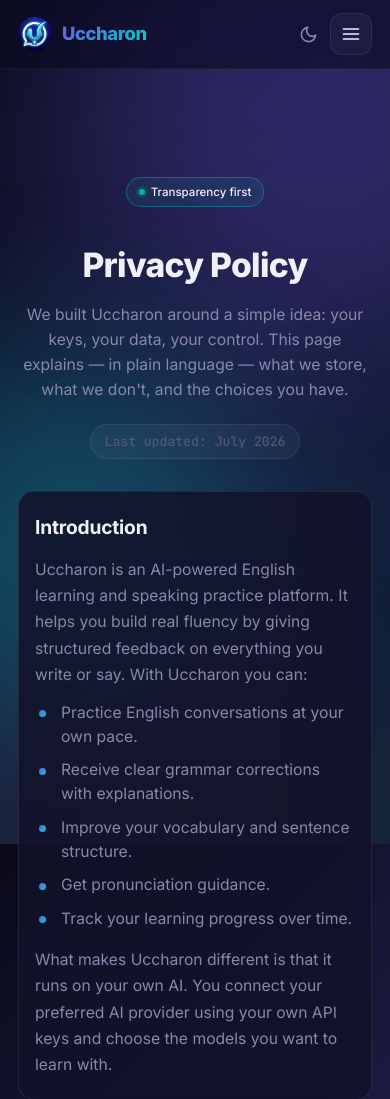
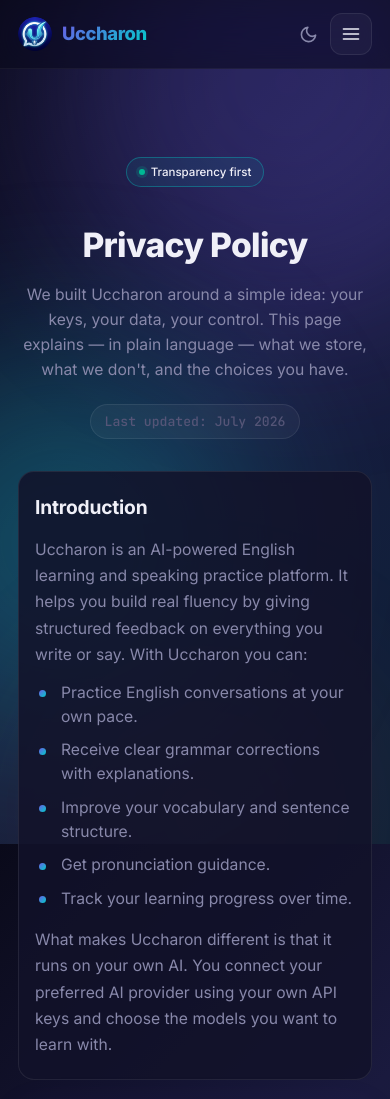
Before and after one commit to ehtesam75/Uccharon, a Django app: page /privacy/ in a window 390 px wide. Shown: the top 1099 px of the page. Run offline with Django 5.2, Linux system fonts and the light colour scheme.

Commit message:
style(ui): adjust privacy hero padding
Reduce top padding for the privacy hero section on desktop and mobile
to improve vertical spacing and visual balance.

```diff
--- a/coach/static/coach/css/privacy.css
+++ b/coach/static/coach/css/privacy.css
@@ -7,7 +7,7 @@
 /* ─── Hero ────────────────────────────────────────────────── */
 .privacy-hero {
     text-align: center;
-    padding-top: 130px;
+    padding-top: 96px;
     padding-bottom: 24px;
 }
 
@@ -204,7 +204,7 @@
 /* ─── Responsive ──────────────────────────────────────────── */
 @media (max-width: 780px) {
     .privacy-hero {
-        padding-top: 108px;
+        padding-top: 88px;
     }
 
     .privacy-block {
```
